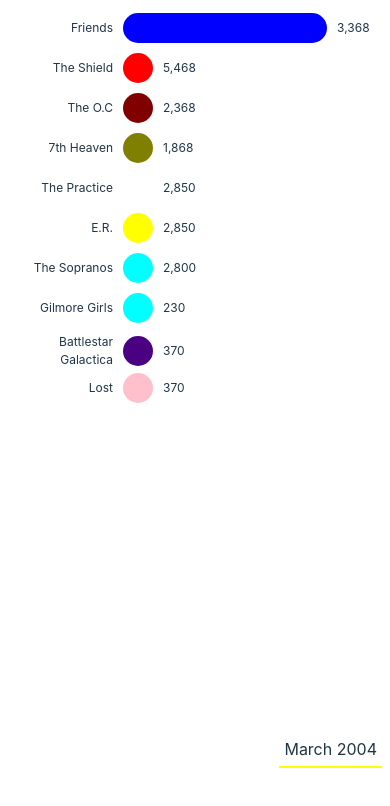
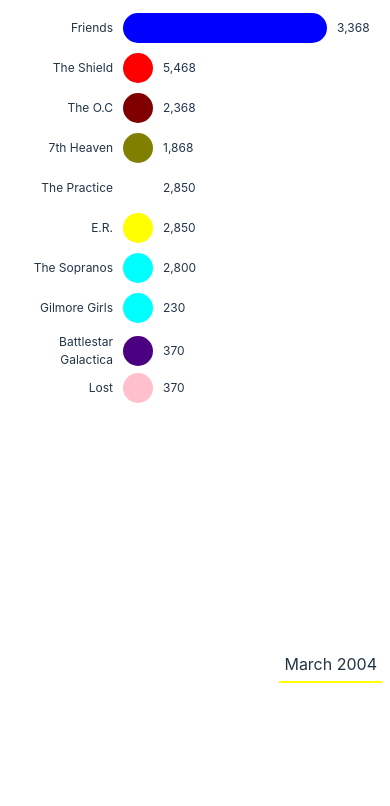
Before and after one commit to Wanziro/react-ranking-chart, a React (Vite) app: page / in a window 390 px wide. Shown: the top 806 px of the page. Built offline with nearby package versions, Linux system fonts and the light colour scheme.

Commit message:
page responsive

```diff
--- a/src/App.css
+++ b/src/App.css
@@ -47,7 +47,7 @@
 }
 .chart-container .date-container {
   position: absolute;
-  bottom: 10%;
+  bottom: 20%;
   right: 0;
   z-index: 1;
   transition: 0.5s;
```
